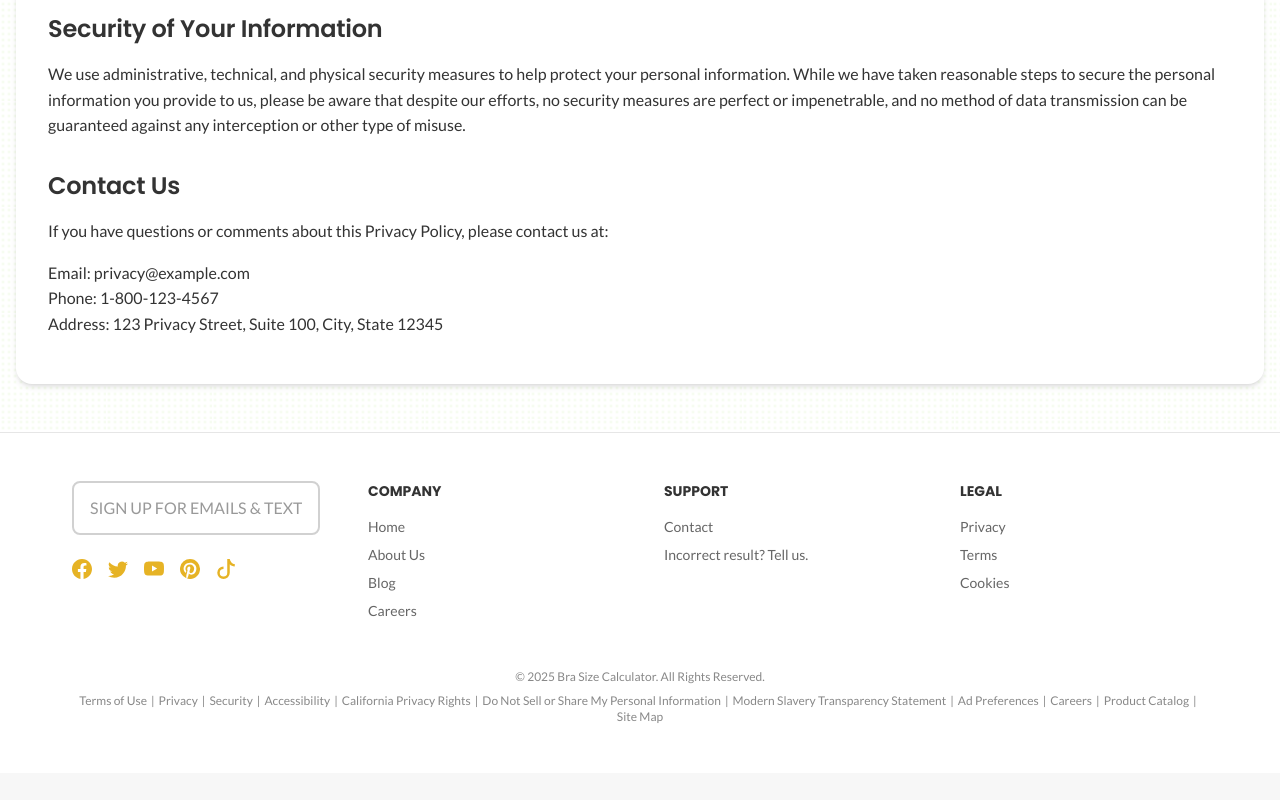
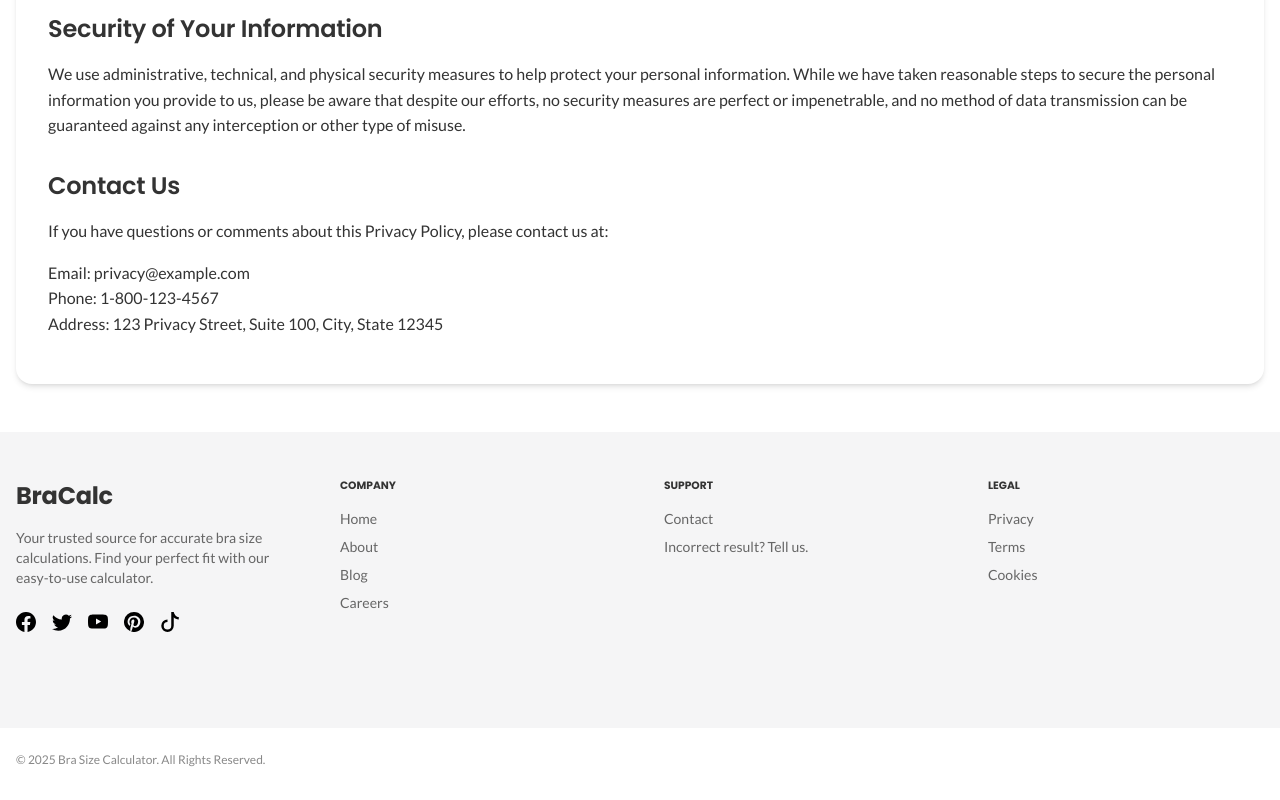
Before and after one commit to AfaqMohmand/bra-app, a Next.js app: page /privacy in a window 1280 px wide. Shown: the part 1489-2289 px from the top of the page. Before the commit the page ends 2262 px from the top, so only its background shows below. Built offline with nearby package versions, Linux system fonts and the light colour scheme.

Commit message:
maximum changes done

```diff
--- a/src/app/globals.css
+++ b/src/app/globals.css
@@ -186,10 +186,10 @@
   }
 
   body {
-    background-color: var(--color-gray-100);
+    background-color: var(--color-white);
     color: var(--color-gray-800);
     line-height: 1.6;
-    font-family: 'Lato', sans-serif;
+    font-family: "Lato", sans-serif;
   }
 
   h1,
@@ -198,7 +198,7 @@
   h4,
   h5,
   h6 {
-    font-family: 'Poppins', sans-serif;
+    font-family: "Poppins", sans-serif;
     font-weight: 700;
     line-height: 1.2;
     margin-bottom: 1rem;
@@ -219,7 +219,7 @@
   }
 
   p {
-    font-family: 'Lato', sans-serif;
+    font-family: "Lato", sans-serif;
     margin-bottom: 1rem;
   }
 
@@ -259,7 +259,7 @@
 
 /* Text styling for hero section */
 .hero-heading {
-  font-family: 'Poppins', sans-serif;
+  font-family: "Poppins", sans-serif;
   font-weight: 700;
   letter-spacing: -0.01em;
   line-height: 1.1;
@@ -268,7 +268,7 @@
 }
 
 .hero-heading-accent {
-  font-family: 'Poppins', sans-serif;
+  font-family: "Poppins", sans-serif;
   font-weight: 700;
   font-style: italic;
   text-transform: none;
@@ -276,7 +276,7 @@
 }
 
 .hero-text {
-  font-family: 'Lato', sans-serif;
+  font-family: "Lato", sans-serif;
   font-weight: 400;
   line-height: 1.8;
   letter-spacing: 0.01em;
@@ -311,7 +311,6 @@ button {
 
 button:hover {
   transform: translateY(-3px);
-  box-shadow: var(--box-shadow);
 }
 
 button:active {
@@ -361,7 +360,7 @@ textarea {
   border-radius: var(--radius-md);
   padding: 0.75rem 1rem;
   width: 100%;
-  font-family: 'Lato', sans-serif;
+  font-family: "Lato", sans-serif;
 }
 
 input:focus,
--- a/src/app/layout.tsx
+++ b/src/app/layout.tsx
@@ -4,7 +4,6 @@ import "./globals.css";
 import ScrollToTop from "@/components/ScrollToTop";
 import Navbar from "@/components/Navbar";
 import Footer from "@/components/Footer";
-import bgRaggedUrl from "@/assets/white-bg-ragged.svg";
 
 // Load Poppins font for headings
 const poppins = Poppins({
@@ -34,12 +33,7 @@ export default function RootLayout({
     <html lang="en">
       <body className={`${poppins.variable} ${lato.variable} antialiased`}>
         <ScrollToTop />
-        <div
-          className="min-h-screen flex flex-col"
-          style={{
-            backgroundImage: `url(${bgRaggedUrl.src})`,
-          }}
-        >
+        <div className="min-h-screen flex flex-col">
           <Navbar />
           {children}
           <Footer />
--- a/src/app/page.tsx
+++ b/src/app/page.tsx
@@ -7,7 +7,7 @@ export default function Home() {
     <>
       <Hero />
       <main>
-        <section className="py-16 px-4 container mx-auto">
+        <section className="py-16 container mx-auto">
           <BraSizeCalculator />
         </section>
         <FAQ />
--- a/src/components/BraSizeCalculator.tsx
+++ b/src/components/BraSizeCalculator.tsx
@@ -10,7 +10,7 @@ const BraSizeCalculator = () => {
   const braSizeChartData: BraSizeChartData = braSizeDataJson.braSizeChartData;
 
   return (
-    <div className="bra-size-calculator max-w-7xl mx-auto px-4 sm:px-6 lg:px-8 py-12 animate-fadeIn">
+    <div className="bra-size-calculator sm:px-6 py-12 animate-fadeIn">
       <div className="relative overflow-hidden">
         <div className="absolute inset-0 z-0 opacity-10">
           <div
--- a/src/components/BraSizeCalculatorWrapper.tsx
+++ b/src/components/BraSizeCalculatorWrapper.tsx
@@ -8,7 +8,6 @@ import {
 } from "../types/braSizeTypes";
 import BraSizeCalculatorInteractive from "./BraSizeCalculatorInteractive";
 import BraSizeChartInteractive from "./BraSizeChartInteractive";
-import Heading from "./heading";
 import NoMeasurementData from "./layout/noMeasrumentData";
 import DetailBraSizeChart from "./braSizeChart";
 
@@ -55,8 +54,6 @@ const BraSizeCalculatorWrapper: React.FC<BraSizeCalculatorWrapperProps> = ({
 
   return (
     <div>
-      <Heading />
-
       <div className="flex flex-col lg:flex-row gap-8">
         {/* Left column - Calculator input */}
         <div className="w-full lg:w-1/2 animate-slideInLeft">
--- a/src/components/BraSizeChartInteractive.tsx
+++ b/src/components/BraSizeChartInteractive.tsx
@@ -68,7 +68,7 @@ const BraSizeChartInteractive: React.FC<BraSizeChartInteractiveProps> = ({
           <select
             value={chartRegion}
             onChange={(e) => setChartRegion(e.target.value)}
-            className="appearance-none w-full px-8 py-4 text-sm font-medium bg-white border border-yellow-200 rounded-full shadow-md text-gray-700 cursor-pointer focus:outline-none focus:ring-2 focus:ring-yellow-300 focus:border-transparent pr-12"
+            className="appearance-none w-full px-8 py-4 text-sm font-medium bg-white border border-yellow-200 rounded-full shadow-md text-gray-700 cursor-pointer focus:outline-none focus:ring-2 focus:ring-yellow-300 focus:border-transparent pr-10"
           >
             <option value="US">US</option>
             <option value="UK">UK</option>
@@ -78,7 +78,7 @@ const BraSizeChartInteractive: React.FC<BraSizeChartInteractiveProps> = ({
             <option value="Pak/Ind">Pak/Ind</option>
           </select>
           <div className="absolute inset-y-0 right-0 flex items-center px-3 pointer-events-none">
-            <div className="w-4 h-4 border-t-2 border-r-2 border-yellow-500 transform rotate-45 -translate-y-1"></div>
+            <div className="w-3 h-3 border-t-2 border-r-2 border-yellow-500 transform rotate-45 -translate-y-0.5"></div>
           </div>
         </div>
 
--- a/src/components/Dropdown.tsx
+++ b/src/components/Dropdown.tsx
@@ -16,7 +16,7 @@ export const Dropdown = ({
           <select
             value={chartRegion}
             onChange={(e) => setChartRegion(e.target.value)}
-            className="block w-full pl-4 pr-10 py-2.5 text-base border-2 border-yellow-300 focus:outline-none focus:ring-2 focus:ring-yellow-400 focus:border-yellow-400 sm:text-sm rounded-lg bg-gradient-to-r from-yellow-50 to-white shadow-sm appearance-none transition-all duration-200 hover:border-yellow-400"
+            className="block w-full pl-4 pr-8 py-2.5 text-base border-2 border-yellow-300 focus:outline-none focus:ring-2 focus:ring-yellow-400 focus:border-yellow-400 sm:text-sm rounded-lg bg-gradient-to-r from-yellow-50 to-white shadow-sm appearance-none transition-all duration-200 hover:border-yellow-400"
             style={{ fontWeight: "500" }}
           >
             <option value="Pak/Ind">Pakistan/India (Pak/Ind)</option>
@@ -27,9 +27,9 @@ export const Dropdown = ({
             <option value="JP">Japan (JP)</option>
           </select>
           <div className="pointer-events-none absolute inset-y-0 right-0 flex items-center pr-3">
-            <div className="h-6 w-6 rounded-full bg-yellow-400 flex items-center justify-center shadow-sm">
+            <div className="h-5 w-5 rounded-full bg-yellow-400 flex items-center justify-center shadow-sm">
               <svg
-                className="h-4 w-4 text-white"
+                className="h-3 w-3 text-white"
                 xmlns="http://www.w3.org/2000/svg"
                 viewBox="0 0 20 20"
                 fill="currentColor"
--- a/src/components/Footer.tsx
+++ b/src/components/Footer.tsx
@@ -1,55 +1,41 @@
 "use client";
 
-import React, { useState } from "react";
-import Link from "next/link";
+import React from "react";
 
 const Footer = () => {
   const currentYear = new Date().getFullYear();
-  const [email, setEmail] = useState("");
-  const [submitted, setSubmitted] = useState(false);
-
-  const handleSubmit = (e: React.FormEvent) => {
-    e.preventDefault();
-    // Here you would typically send the email to your backend
-    console.log("Email submitted:", email);
-    setSubmitted(true);
-    setTimeout(() => setSubmitted(false), 3000);
-    setEmail("");
-  };
 
   return (
-    <footer className="bg-white py-12 border-t border-gray-200">
-      <div className="container mx-auto px-2 max-w-6xl">
+    <>
+      <footer
+        className="bg-white py-12"
+        style={{ backgroundColor: "rgb(245, 245, 246)" }}
+      >
+        <div className="container mx-auto px-4">
           {/* Main Footer Content */}
           <div className="grid grid-cols-1 md:grid-cols-4 gap-12 mb-12">
-          {/* Column 1 - Sign Up */}
+            {/* Column 1 - Logo and Text */}
             <div className="col-span-1">
-            <form onSubmit={handleSubmit} className="mb-6">
-              <div className="relative">
-                <input
-                  type="email"
-                  value={email}
-                  onChange={(e) => setEmail(e.target.value)}
-                  placeholder="SIGN UP FOR EMAILS & TEXTS"
-                  required
-                  className="w-full px-4 py-3 border border-gray-300 focus:border-yellow-500 focus:ring-2 focus:ring-yellow-200 outline-none transition-all duration-200 rounded-md"
-                />
+              <div className="mb-6">
+                {/* Logo */}
+                <div className="mb-4">
+                  <h2 className="text-2xl font-bold text-gray-800">BraCalc</h2>
                 </div>
-              {submitted && (
-                <div className="mt-2 text-green-600 text-sm">
-                  Thank you for subscribing!
+                {/* Dummy Text */}
+                <p className="text-gray-600 text-sm">
+                  Your trusted source for accurate bra size calculations. Find
+                  your perfect fit with our easy-to-use calculator.
+                </p>
               </div>
-              )}
-            </form>
 
-            {/* Social Media Icons */}
+              {/* Social Media Icons - Changed to black */}
               <div className="flex space-x-4 mt-4">
                 <a href="#" aria-label="Facebook">
                   <svg
                     xmlns="http://www.w3.org/2000/svg"
                     width="20"
                     height="20"
-                  fill="currentColor"
+                    fill="#000000"
                     viewBox="0 0 16 16"
                   >
                     <path d="M16 8.049c0-4.446-3.582-8.05-8-8.05C3.58 0-.002 3.603-.002 8.05c0 4.017 2.926 7.347 6.75 7.951v-5.625h-2.03V8.05H6.75V6.275c0-2.017 1.195-3.131 3.022-3.131.876 0 1.791.157 1.791.157v1.98h-1.009c-.993 0-1.303.621-1.303 1.258v1.51h2.218l-.354 2.326H9.25V16c3.824-.604 6.75-3.934 6.75-7.951z" />
@@ -60,7 +46,7 @@ const Footer = () => {
                     xmlns="http://www.w3.org/2000/svg"
                     width="20"
                     height="20"
-                  fill="currentColor"
+                    fill="#000000"
                     viewBox="0 0 16 16"
                   >
                     <path d="M5.026 15c6.038 0 9.341-5.003 9.341-9.334 0-.14 0-.282-.006-.422A6.685 6.685 0 0 0 16 3.542a6.658 6.658 0 0 1-1.889.518 3.301 3.301 0 0 0 1.447-1.817 6.533 6.533 0 0 1-2.087.793A3.286 3.286 0 0 0 7.875 6.03a9.325 9.325 0 0 1-6.767-3.429 3.289 3.289 0 0 0 1.018 4.382A3.323 3.323 0 0 1 .64 6.575v.045a3.288 3.288 0 0 0 2.632 3.218 3.203 3.203 0 0 1-.865.115 3.23 3.23 0 0 1-.614-.057 3.283 3.283 0 0 0 3.067 2.277A6.588 6.588 0 0 1 .78 13.58a6.32 6.32 0 0 1-.78-.045A9.344 9.344 0 0 0 5.026 15z" />
@@ -71,7 +57,7 @@ const Footer = () => {
                     xmlns="http://www.w3.org/2000/svg"
                     width="20"
                     height="20"
-                  fill="currentColor"
+                    fill="#000000"
                     viewBox="0 0 16 16"
                   >
                     <path d="M8.051 1.999h.089c.822.003 4.987.033 6.11.335a2.01 2.01 0 0 1 1.415 1.42c.101.38.172.883.22 1.402l.01.104.022.26.008.104c.065.914.073 1.77.074 1.957v.075c-.001.194-.01 1.108-.082 2.06l-.008.105-.009.104c-.05.572-.124 1.14-.235 1.558a2.007 2.007 0 0 1-1.415 1.42c-1.16.312-5.569.334-6.18.335h-.142c-.309 0-1.587-.006-2.927-.052l-.17-.006-.087-.004-.171-.007-.171-.007c-1.11-.049-2.167-.128-2.654-.26a2.007 2.007 0 0 1-1.415-1.419c-.111-.417-.185-.986-.235-1.558L.09 9.82l-.008-.104A31.4 31.4 0 0 1 0 7.68v-.123c.002-.215.01-.958.064-1.778l.007-.103.003-.052.008-.104.022-.26.01-.104c.048-.519.119-1.023.22-1.402a2.007 2.007 0 0 1 1.415-1.42c.487-.13 1.544-.21 2.654-.26l.17-.007.172-.006.086-.003.171-.007A99.788 99.788 0 0 1 7.858 2h.193zM6.4 5.209v4.818l4.157-2.408L6.4 5.209z" />
@@ -82,7 +68,7 @@ const Footer = () => {
                     xmlns="http://www.w3.org/2000/svg"
                     width="20"
                     height="20"
-                  fill="currentColor"
+                    fill="#000000"
                     viewBox="0 0 16 16"
                   >
                     <path d="M8 0a8 8 0 0 0-2.915 15.452c-.07-.633-.134-1.606.027-2.297.146-.625.938-3.977.938-3.977s-.239-.479-.239-1.187c0-1.113.645-1.943 1.448-1.943.682 0 1.012.512 1.012 1.127 0 .686-.437 1.712-.663 2.663-.188.796.4 1.446 1.185 1.446 1.422 0 2.515-1.5 2.515-3.664 0-1.915-1.377-3.254-3.342-3.254-2.276 0-3.612 1.707-3.612 3.471 0 .688.265 1.425.595 1.826a.24.24 0 0 1 .056.23c-.061.252-.196.796-.222.907-.035.146-.116.177-.268.107-1-.465-1.624-1.926-1.624-3.1 0-2.523 1.834-4.84 5.286-4.84 2.775 0 4.932 1.977 4.932 4.62 0 2.757-1.739 4.976-4.151 4.976-.811 0-1.573-.421-1.834-.919l-.498 1.902c-.181.695-.669 1.566-.995 2.097A8 8 0 1 0 8 0z" />
@@ -93,7 +79,7 @@ const Footer = () => {
                     xmlns="http://www.w3.org/2000/svg"
                     width="20"
                     height="20"
-                  fill="currentColor"
+                    fill="#000000"
                     viewBox="0 0 16 16"
                   >
                     <path d="M9 0h1.98c.144.715.54 1.617 1.235 2.512C12.895 3.389 13.797 4 15 4v2c-1.753 0-3.07-.814-4-1.829V11a5 5 0 1 1-5-5v2a3 3 0 1 0 3 3V0Z" />
@@ -104,7 +90,9 @@ const Footer = () => {
 
             {/* Column 2 - Help */}
             <div className="col-span-1">
-            <h3 className="text-sm font-bold mb-4 uppercase">COMPANY</h3>
+              <h3 className="text-[10.668px] font-bold mb-4 uppercase">
+                COMPANY
+              </h3>
               <ul className="space-y-2 text-sm">
                 <li>
                   <a href="#" className="text-gray-600 hover:text-gray-900">
@@ -113,7 +101,7 @@ const Footer = () => {
                 </li>
                 <li>
                   <a href="#" className="text-gray-600 hover:text-gray-900">
-                  About Us
+                    About
                   </a>
                 </li>
                 <li>
@@ -131,7 +119,9 @@ const Footer = () => {
 
             {/* Column 2 - Orders & Returns */}
             <div className="col-span-1">
-            <h3 className="text-sm font-bold mb-4 uppercase">SUPPORT</h3>
+              <h3 className="text-[10.668px] font-bold mb-4 uppercase">
+                SUPPORT
+              </h3>
               <ul className="space-y-2 text-sm">
                 <li>
                   <a href="#" className="text-gray-600 hover:text-gray-900">
@@ -148,7 +138,9 @@ const Footer = () => {
 
             {/* Column 3 - Services */}
             <div className="col-span-1">
-            <h3 className="text-sm font-bold mb-4 uppercase">Legal</h3>
+              <h3 className="text-[10.668px] font-bold mb-4 uppercase">
+                Legal
+              </h3>
               <ul className="space-y-2 text-sm">
                 <li>
                   <a href="#" className="text-gray-600 hover:text-gray-900">
@@ -168,84 +160,17 @@ const Footer = () => {
               </ul>
             </div>
           </div>
-
+        </div>
+      </footer>
+      <div className="container mx-auto px-4 py-6">
         {/* Bottom Footer */}
         <div className="text-xs text-gray-500">
-          <p className="text-center mb-2">
+          <p className="text-start mb-2">
             &copy; {currentYear} Bra Size Calculator. All Rights Reserved.
           </p>
-          <div className="flex flex-wrap justify-center text-center">
-            <Link href="/terms" className="text-gray-500 hover:text-gray-700">
-              Terms of Use
-            </Link>
-            <span className="mx-1">|</span>
-            <Link href="/privacy" className="text-gray-500 hover:text-gray-700">
-              Privacy
-            </Link>
-            <span className="mx-1">|</span>
-            <Link
-              href="/security"
-              className="text-gray-500 hover:text-gray-700"
-            >
-              Security
-            </Link>
-            <span className="mx-1">|</span>
-            <Link
-              href="/accessibility"
-              className="text-gray-500 hover:text-gray-700"
-            >
-              Accessibility
-            </Link>
-            <span className="mx-1">|</span>
-            <Link
-              href="/california-privacy"
-              className="text-gray-500 hover:text-gray-700"
-            >
-              California Privacy Rights
-            </Link>
-            <span className="mx-1">|</span>
-            <Link
-              href="/do-not-sell"
-              className="text-gray-500 hover:text-gray-700"
-            >
-              Do Not Sell or Share My Personal Information
-            </Link>
-            <span className="mx-1">|</span>
-            <Link
-              href="/modern-slavery"
-              className="text-gray-500 hover:text-gray-700"
-            >
-              Modern Slavery Transparency Statement
-            </Link>
-            <span className="mx-1">|</span>
-            <Link
-              href="/ad-preferences"
-              className="text-gray-500 hover:text-gray-700"
-            >
-              Ad Preferences
-            </Link>
-            <span className="mx-1">|</span>
-            <Link href="/careers" className="text-gray-500 hover:text-gray-700">
-              Careers
-            </Link>
-            <span className="mx-1">|</span>
-            <Link
-              href="/product-catalog"
-              className="text-gray-500 hover:text-gray-700"
-            >
-              Product Catalog
-            </Link>
-            <span className="mx-1">|</span>
-            <Link
-              href="/site-map"
-              className="text-gray-500 hover:text-gray-700"
-            >
-              Site Map
-            </Link>
         </div>
       </div>
-      </div>
-    </footer>
+    </>
   );
 };
 
--- a/src/components/howToMeasrure.tsx
+++ b/src/components/howToMeasrure.tsx
@@ -2,7 +2,7 @@ export default function HowToMeasure() {
   return (
     <div className="px-5 mb-5">
       <div className="mt-8 p-4 bg-yellow-50 border border-t-1 border-t-yellow-200 border-b-0 border-r-0 border-l-0 rounded-lg">
-        <div className="flex items-center mb-2">
+        <div className="flex mb-2">
           <svg
             xmlns="http://www.w3.org/2000/svg"
             className="h-5 w-5 text-yellow-500 mr-2"
```
Also changed, not shown: src/components/BraSizeCalculatorInteractive.tsx (+56 -90 lines), src/components/Hero.tsx (+9 -38 lines), src/components/navbarLinks.tsx (+5 -6 lines). Lines whose indentation alone changed are shown as unchanged.
